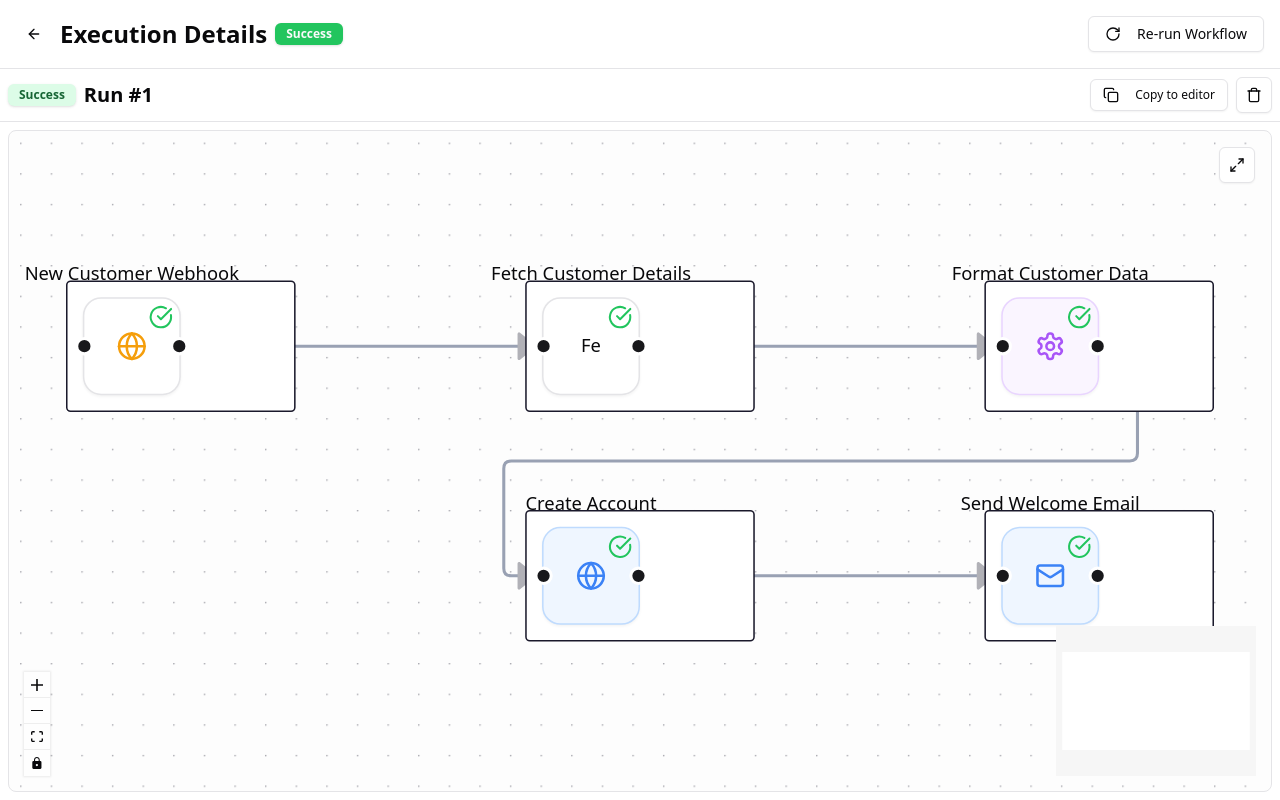
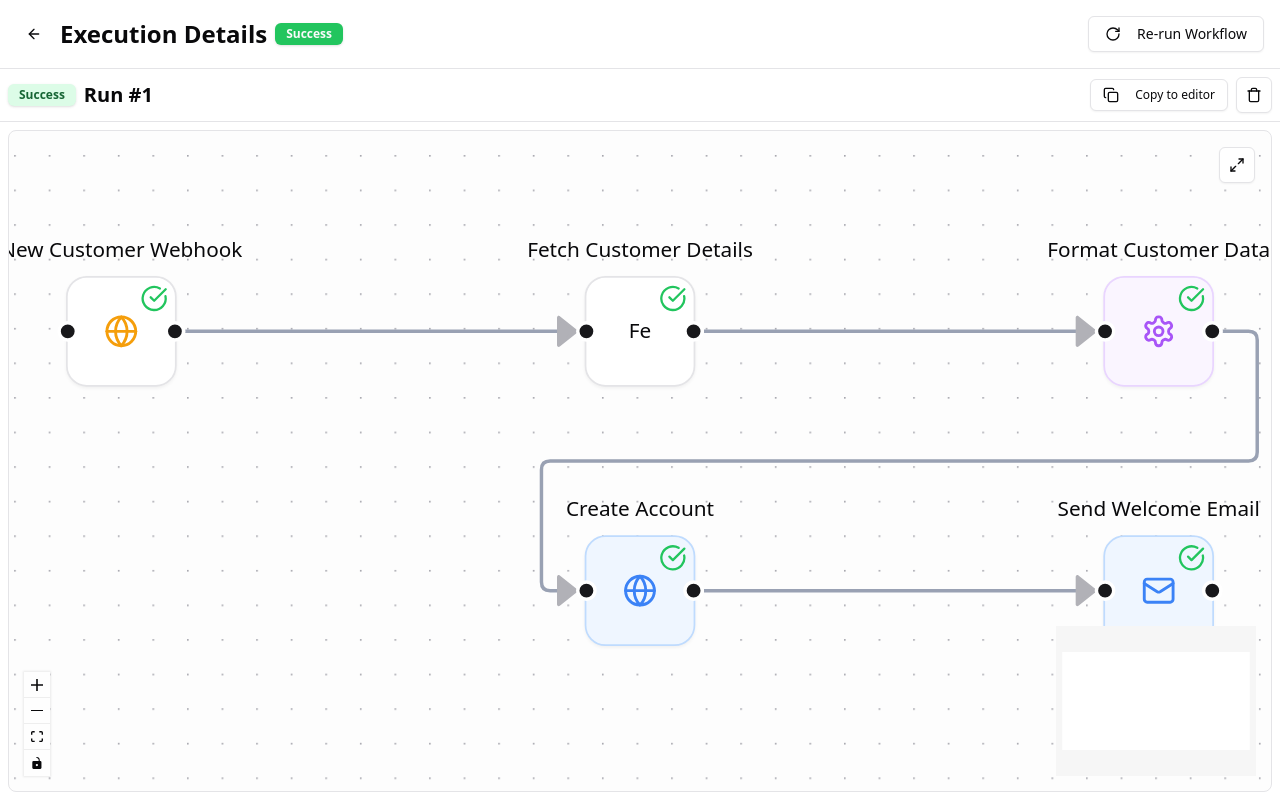
Before and after one commit to ShaojieJiang/orcheo, a React (Vite) app in the folder apps/canvas/: page /workflow-execution-details/1 in a window 1280 px wide. Built offline with nearby package versions, Linux system fonts and the light colour scheme.

Commit message:
Fix node inspection bug on excution page

```diff
--- a/apps/canvas/src/features/workflow/components/canvas/workflow-flow.tsx
+++ b/apps/canvas/src/features/workflow/components/canvas/workflow-flow.tsx
@@ -48,6 +48,7 @@ export interface WorkflowFlowProps<
   nodesConnectable?: boolean;
   nodesFocusable?: boolean;
   elementsSelectable?: boolean;
+  zoomOnDoubleClick?: boolean;
 }
 
 const nodeTypes = {
@@ -78,6 +79,12 @@ const getMiniMapNodeColor = (node: Node) => {
       return "#a5b4fc";
     case "chatTrigger":
       return "#fdba74";
+    case "python":
+      return "#fb923c";
+    case "start":
+      return "#86efac";
+    case "end":
+      return "#fca5a5";
     default:
       return "#e2e8f0";
   }
@@ -119,6 +126,7 @@ export default function WorkflowFlow<
   nodesConnectable,
   nodesFocusable,
   elementsSelectable,
+  zoomOnDoubleClick = true,
 }: WorkflowFlowProps<NodeType, EdgeType>) {
   // Default interaction props based on editable mode
   const defaultNodesDraggable = nodesDraggable ?? editable;
@@ -148,6 +156,7 @@ export default function WorkflowFlow<
       nodesConnectable={defaultNodesConnectable}
       nodesFocusable={defaultNodesFocusable}
       elementsSelectable={defaultElementsSelectable}
+      zoomOnDoubleClick={zoomOnDoubleClick}
       className={cn("h-full", className)}
     >
       {showBackground && <Background variant={backgroundVariant} />}
--- a/apps/canvas/src/features/workflow/components/panels/workflow-execution-history.tsx
+++ b/apps/canvas/src/features/workflow/components/panels/workflow-execution-history.tsx
@@ -36,6 +36,17 @@ import {
 } from "@features/workflow/lib/node-icons";
 import SidebarLayout from "@features/workflow/components/layouts/sidebar-layout";
 import WorkflowFlow from "@features/workflow/components/canvas/workflow-flow";
+import NodeInspector from "@features/workflow/components/panels/node-inspector";
+
+// Remove default ReactFlow node container styling
+const defaultNodeStyle = {
+  background: "none",
+  border: "none",
+  padding: 0,
+  borderRadius: 0,
+  width: "auto",
+  boxShadow: "none",
+};
 
 export interface WorkflowNode {
   id: string;
@@ -153,7 +164,34 @@ export default function WorkflowExecutionHistory({
   const [sidebarWidth, setSidebarWidth] = useState(300);
   const [page, setPage] = useState(0);
   const [pageSize, setPageSize] = useState(20);
+  const [selectedNodeId, setSelectedNodeId] = useState<string | null>(null);
   const totalExecutions = executions.length;
+
+  // Get selected node for inspector
+  const selectedNode = useMemo(() => {
+    if (!selectedNodeId || !selectedExecution) {
+      return null;
+    }
+    const node = selectedExecution.nodes.find((n) => n.id === selectedNodeId);
+    if (!node) {
+      return null;
+    }
+
+    // Transform WorkflowNode to the format expected by NodeInspector
+    return {
+      id: node.id,
+      type: node.type || "default",
+      data: {
+        type: node.type || "default",
+        label: node.name,
+        status: normaliseNodeStatus(node.status),
+        iconKey: node.iconKey,
+        details: node.details,
+        // Include any other fields that might be useful
+        ...(node.details || {}),
+      },
+    };
+  }, [selectedNodeId, selectedExecution]);
   const pageCount =
     totalExecutions === 0 ? 0 : Math.ceil(totalExecutions / pageSize);
   const startOffset = page * pageSize;
@@ -229,6 +267,7 @@ export default function WorkflowExecutionHistory({
           id: node.id,
           type: reactFlowType,
           position: node.position,
+          style: defaultNodeStyle,
           data: {
             label: node.name,
             type: semanticType === "end" ? "end" : "start",
@@ -241,8 +280,10 @@ export default function WorkflowExecutionHistory({
           id: node.id,
           type: reactFlowType,
           position: node.position,
+          style: defaultNodeStyle,
           data: {
             label: node.name,
+            type: "chatTrigger",
             description: parseChatTriggerDescription(node.details),
             status,
           },
@@ -250,22 +291,24 @@ export default function WorkflowExecutionHistory({
       }
 
       const iconKey =
+        node.iconKey ??
         inferNodeIconKey({
           iconKey: node.iconKey,
           label: node.name,
           type: semanticType,
-        }) ?? node.iconKey;
+        });
 
       return {
         id: node.id,
         type: reactFlowType,
         position: node.position,
+        style: defaultNodeStyle,
         data: {
           label: node.name,
           status,
           type: semanticType,
           iconKey,
-          icon: getNodeIcon(iconKey),
+          icon: iconKey ? getNodeIcon(iconKey) : undefined,
         },
       } as Node;
     });
@@ -551,7 +594,11 @@ export default function WorkflowExecutionHistory({
             editable={false}
             nodesDraggable={false}
             nodesConnectable={false}
-            elementsSelectable={false}
+            elementsSelectable={true}
+            zoomOnDoubleClick={false}
+            onNodeDoubleClick={(_event: React.MouseEvent, node: Node) => {
+              setSelectedNodeId(node.id);
+            }}
           >
             {/* Fullscreen button */}
             <div className="absolute top-4 right-4 z-10">
@@ -579,16 +626,9 @@ export default function WorkflowExecutionHistory({
   );
 
   // Render with or without sidebar
-  if (!showList) {
-    return (
-      <div className={cn("h-full w-full flex flex-col", className)}>
-        {mainContent}
-      </div>
-    );
-  }
-
-  return (
-    <div className={cn("h-full w-full", className)}>
+  const content = (
+    <>
+      {showList ? (
         <SidebarLayout
           sidebar={sidebarContent}
           sidebarWidth={sidebarWidth}
@@ -600,6 +640,28 @@ export default function WorkflowExecutionHistory({
         >
           <div className="flex flex-col h-full">{mainContent}</div>
         </SidebarLayout>
+      ) : (
+        mainContent
+      )}
+
+      {/* Node Inspector */}
+      {selectedNode && (
+        <NodeInspector
+          node={selectedNode}
+          onClose={() => setSelectedNodeId(null)}
+          className="absolute top-1/2 left-1/2 transform -translate-x-1/2 -translate-y-1/2 z-50"
+        />
+      )}
+    </>
+  );
+
+  if (!showList) {
+    return (
+      <div className={cn("h-full w-full flex flex-col", className)}>
+        {content}
       </div>
     );
   }
+
+  return <div className={cn("h-full w-full", className)}>{content}</div>;
+}
```
Lines whose indentation alone changed are shown as unchanged.
